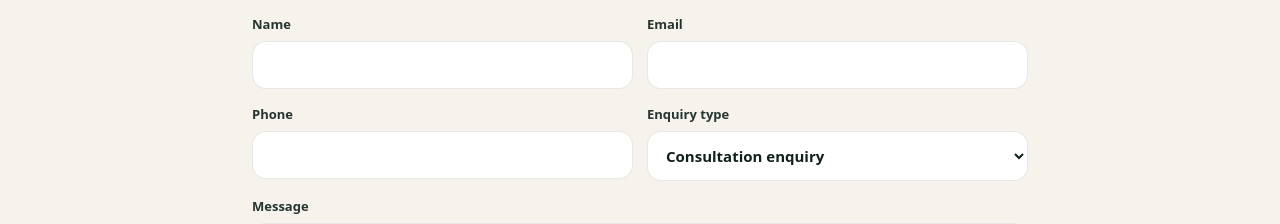
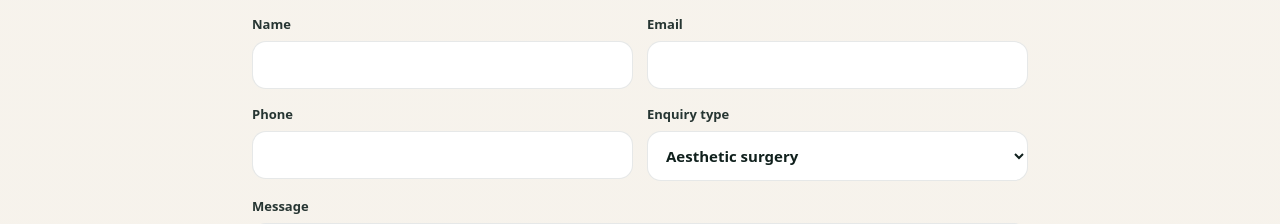
Before and after one commit to zatyrical/plasticwebsite, a Next.js app: page /compression-foam-lymphatic-massage-after-liposuction in a window 1280 px wide. Shown: the part 6960-7184 px from the top of the page. Built offline with nearby package versions, Linux system fonts and the light colour scheme.

Commit message:
seo: set compression-foam-lymphatic-massage-after-liposuction/page.tsx enquiry default

```diff
--- a/app/compression-foam-lymphatic-massage-after-liposuction/page.tsx
+++ b/app/compression-foam-lymphatic-massage-after-liposuction/page.tsx
@@ -247,7 +247,7 @@ export default function LiposuctionCompressionFoamMassagePage() {
 
             <h2 id="enquire">Enquire about assessment</h2>
             <p>If you are considering liposuction or want to understand a safe recovery plan for compression, foam padding, bandages and lymphatic drainage massage, a formal consultation is needed before personalised advice can be given.</p>
-            <ContactForm />
+            <ContactForm defaultEnquiryType="Aesthetic surgery" />
           </div>
         </section>
       </article>
```
